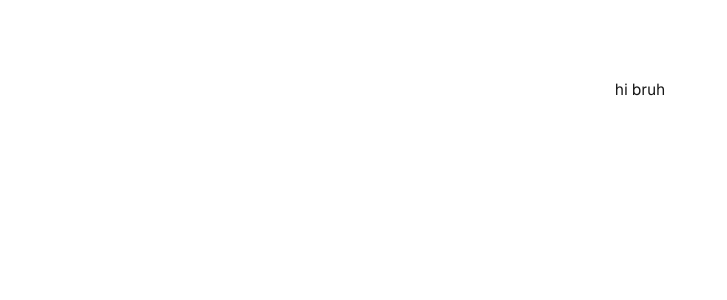
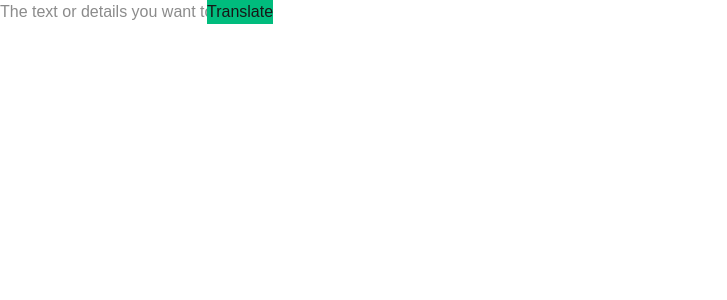
Before and after one commit to tusharathub/privacy-translator, a Next.js app: page / in a window 1280 px wide. Shown: the top 300 px of the page, without its empty margins (0-727 px from the left). Built offline with nearby package versions, Linux system fonts and the light colour scheme.

Commit message:
created input area

```diff
--- a/src/app/page.tsx
+++ b/src/app/page.tsx
@@ -1,9 +1,24 @@
-import Image from "next/image";
+"use client"
+import React, { useState } from "react";
 
 export default function Home() {
+
+  const[text, setText] = useState("")
+
+  const handleSumbit = async (e: React.FormEvent) => {};
+
   return (
-    <div className="font-sans grid grid-rows-[20px_1fr_20px] items-center justify-items-center min-h-screen p-8 pb-20 gap-16 sm:p-20">
-     <h1>hi bruh</h1>
+    <div className="flex  ">
+      <form className="flex items-center" onSubmit={handleSumbit}>
+        <input
+          type="text"
+          value={text}
+          onChange={(e) => setText(e.target.value)}
+          placeholder="The text or details you want to translate"
+          required
+        />
+        <button className="bg-emerald-500 hover:bg-emerald-800">Translate</button>
+      </form>
     </div>
   );
 }
```
